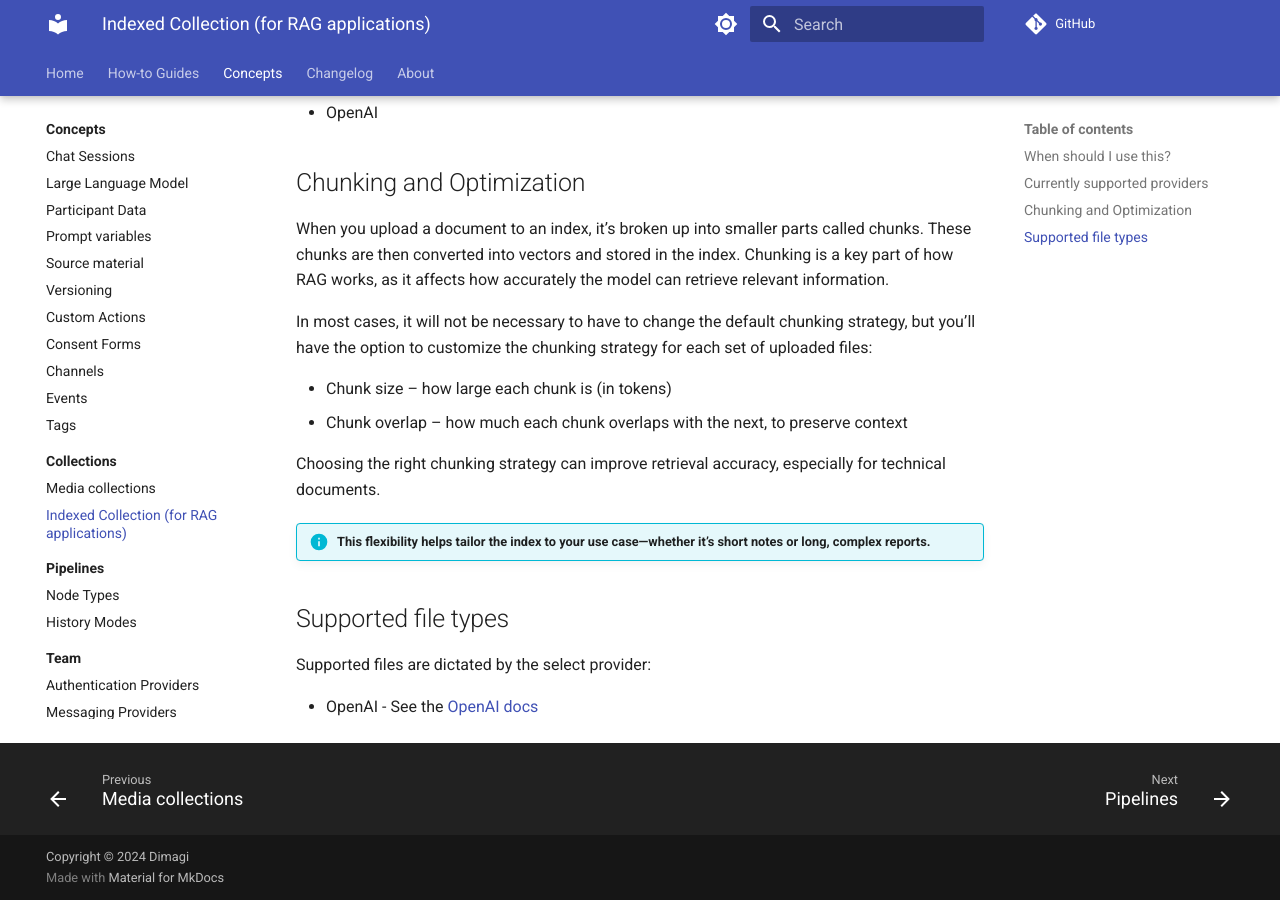
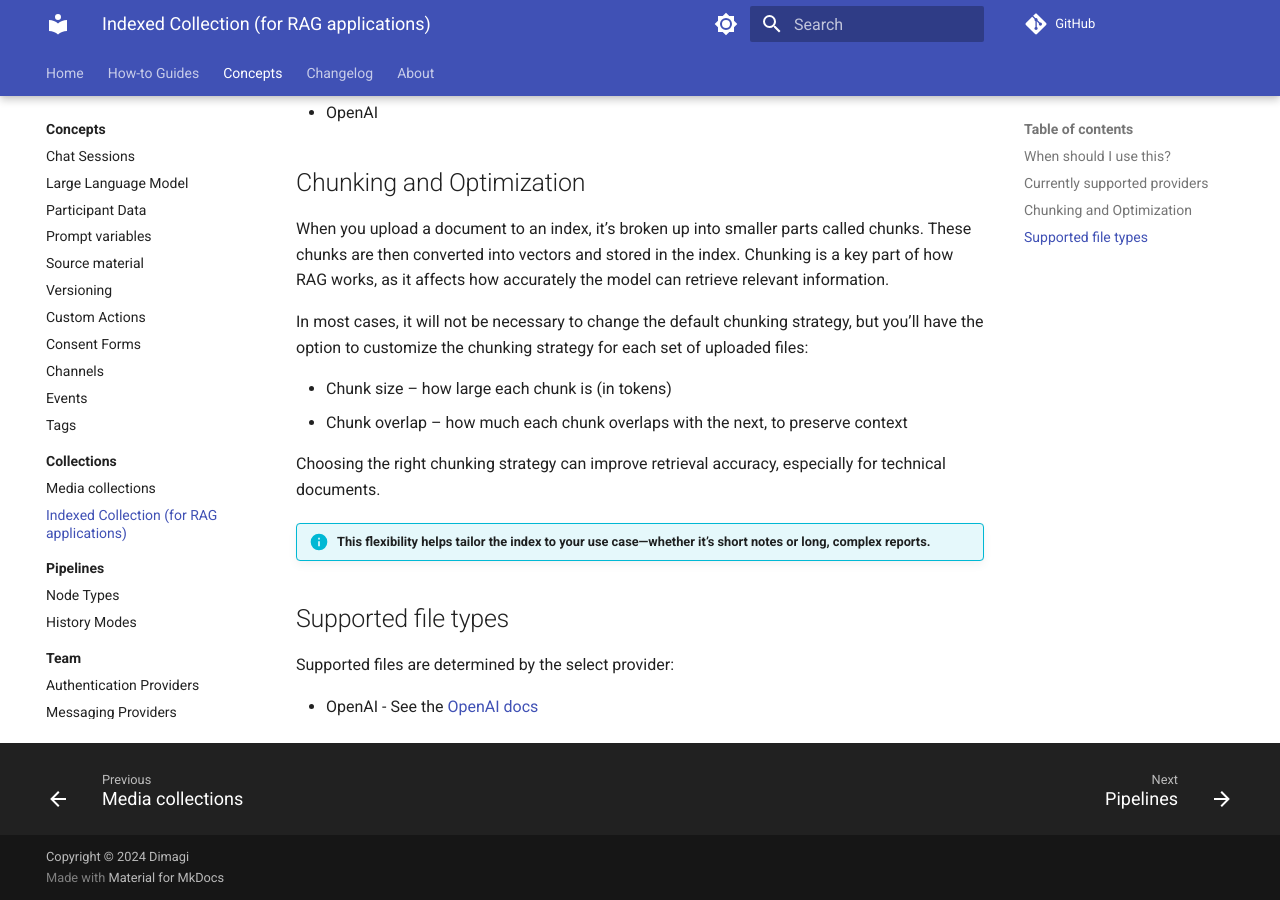
Before and after one commit to dimagi/open-chat-studio-docs, an MkDocs documentation site: the page built from docs/concepts/collections/indexed.md, in a window 1280 px wide and 900 px high, scrolled down 678 px. Built offline with MkDocs 1.6.1 and Material for MkDocs 9.7.7, drawn with Linux system fonts in a browser that asks for light colours; a script that is not in the unit is left out; comment, search, counter and statistics services are not loaded.

Commit message:
Tiny updates

```diff
--- a/docs/concepts/collections/indexed.md
+++ b/docs/concepts/collections/indexed.md
@@ -22,7 +22,7 @@ In OCS, indexed collections are managed through LLM services like OpenAI. When c
 ## Chunking and Optimization
 When you upload a document to an index, it’s broken up into smaller parts called chunks. These chunks are then converted into vectors and stored in the index. Chunking is a key part of how RAG works, as it affects how accurately the model can retrieve relevant information.
 
-In most cases, it will not be necessary to have to change the default chunking strategy, but you’ll have the option to customize the chunking strategy for each set of uploaded files:
+In most cases, it will not be necessary to change the default chunking strategy, but you’ll have the option to customize the chunking strategy for each set of uploaded files:
 
 - Chunk size – how large each chunk is (in tokens)
 - Chunk overlap – how much each chunk overlaps with the next, to preserve context
@@ -32,7 +32,7 @@ Choosing the right chunking strategy can improve retrieval accuracy, especially
 !!! info "This flexibility helps tailor the index to your use case—whether it’s short notes or long, complex reports."
 
 ## Supported file types
-Supported files are dictated by the select provider:
+Supported files are determined by the select provider:
 
 - OpenAI - See the [OpenAI docs](https://platform.openai.com/docs/assistants/tools/file-search/supported-files#supported-files)
 
```
